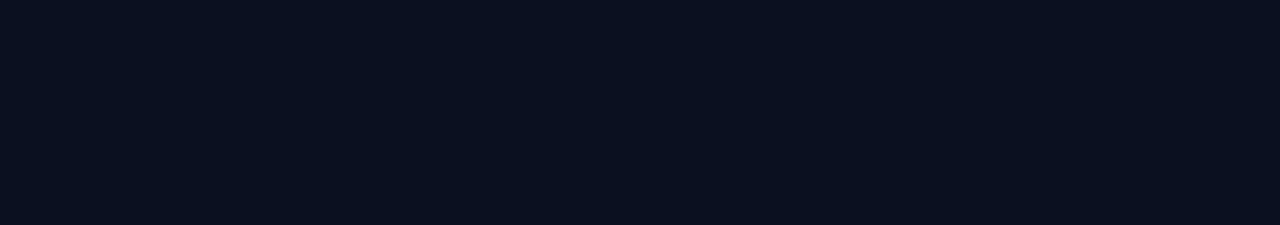
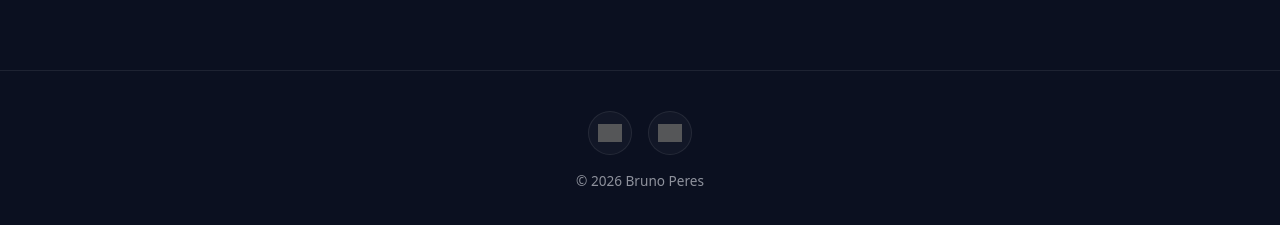
Before and after one commit to brunoengineer/my-portfolio, a Next.js app: page / in a window 1280 px wide. Shown: the part 1970-2195 px from the top of the page. Before the commit the page ends 1976 px from the top, so only its background shows below. Built offline with nearby package versions, Linux system fonts and the light colour scheme; grey boxes are pictures that could not be loaded.

Commit message:
Add JSON-driven Footer with GitHub/LinkedIn icons and Playwright spec

```diff
--- a/src/app/page.tsx
+++ b/src/app/page.tsx
@@ -2,6 +2,7 @@ import site from '@/content/site.json';
 import styles from './page.module.css';
 import Projects from '@/components/Projects';
 import Stack from '@/components/Stack';
+import Footer from '@/components/Footer';
 
 export default function Home() {
   return (
@@ -30,6 +31,7 @@ export default function Home() {
 
       <Projects />
       <Stack />
+      <Footer />
     </main>
   );
 }
--- /dev/null
+++ b/src/components/Footer.module.css
@@ -0,0 +1,88 @@
+.footer {
+  display: flex;
+  flex-direction: column;
+  align-items: center;
+  gap: 1rem;
+  padding: 2.5rem 2rem 3rem;
+  border-top: 1px solid rgba(255, 255, 255, 0.08);
+  margin-top: 4rem;
+}
+
+.socials {
+  list-style: none;
+  padding: 0;
+  margin: 0;
+  display: flex;
+  gap: 1rem;
+}
+
+.item {
+  display: flex;
+}
+
+.link {
+  display: inline-flex;
+  align-items: center;
+  justify-content: center;
+  width: 44px;
+  height: 44px;
+  border-radius: 50%;
+  background: rgba(255, 255, 255, 0.03);
+  border: 1px solid rgba(255, 255, 255, 0.08);
+  transition: border-color 150ms ease, transform 150ms ease, background 150ms ease;
+}
+
+.link:hover {
+  border-color: rgba(122, 162, 255, 0.4);
+  transform: translateY(-2px);
+  background: rgba(122, 162, 255, 0.06);
+}
+
+.iconWrap {
+  display: inline-flex;
+  align-items: center;
+  justify-content: center;
+  width: 24px;
+  height: 24px;
+}
+
+.icon {
+  width: 100%;
+  height: 100%;
+  object-fit: contain;
+  filter: invert(1);
+  opacity: 0.85;
+}
+
+.fallback {
+  display: inline-flex;
+  align-items: center;
+  justify-content: center;
+  width: 100%;
+  height: 100%;
+  font-weight: 700;
+}
+
+.copy {
+  margin: 0;
+  font-size: 0.85rem;
+  opacity: 0.6;
+}
+
+.srOnly {
+  position: absolute;
+  width: 1px;
+  height: 1px;
+  padding: 0;
+  margin: -1px;
+  overflow: hidden;
+  clip: rect(0, 0, 0, 0);
+  white-space: nowrap;
+  border: 0;
+}
+
+@media (max-width: 480px) {
+  .footer {
+    padding: 2rem 1rem 2.5rem;
+  }
+}
--- /dev/null
+++ b/src/components/Footer.tsx
@@ -0,0 +1,54 @@
+import footer from '@/content/footer.json';
+import styles from './Footer.module.css';
+
+type Social = {
+  id: string;
+  name: string;
+  url: string;
+  iconSlug: string | null;
+};
+
+export default function Footer() {
+  const year = new Date().getFullYear();
+
+  return (
+    <footer className={styles.footer} data-testid="site-footer">
+      <ul className={styles.socials} data-testid="footer-socials" aria-label="Social links">
+        {(footer.socials as Social[]).map((s) => (
+          <li key={s.id} className={styles.item} data-testid={`footer-social-${s.id}`}>
+            <a
+              href={s.url}
+              target="_blank"
+              rel="noopener noreferrer"
+              className={styles.link}
+              data-testid={`footer-social-link-${s.id}`}
+              aria-label={s.name}
+            >
+              <span className={styles.iconWrap} data-testid={`footer-social-icon-${s.id}`}>
+                {s.iconSlug ? (
+                  <img
+                    src={`https://cdn.simpleicons.org/${s.iconSlug}`}
+                    alt=""
+                    className={styles.icon}
+                    loading="lazy"
+                    width={24}
+                    height={24}
+                  />
+                ) : (
+                  <span className={styles.fallback} aria-hidden="true">
+                    {s.name.charAt(0)}
+                  </span>
+                )}
+              </span>
+              <span className={styles.srOnly}>{s.name}</span>
+            </a>
+          </li>
+        ))}
+      </ul>
+
+      <p className={styles.copy} data-testid="footer-copy">
+        © {year} Bruno Peres
+      </p>
+    </footer>
+  );
+}
--- /dev/null
+++ b/src/content/footer.json
@@ -0,0 +1,16 @@
+{
+  "socials": [
+    {
+      "id": "github",
+      "name": "GitHub",
+      "url": "https://github.com/brunoengineer",
+      "iconSlug": "github"
+    },
+    {
+      "id": "linkedin",
+      "name": "LinkedIn",
+      "url": "https://www.linkedin.com/in/brunopereschristino/",
+      "iconSlug": "linkedin"
+    }
+  ]
+}
```
Also changed, not shown: 1 other file (tests, documents, lock files or other folders).
